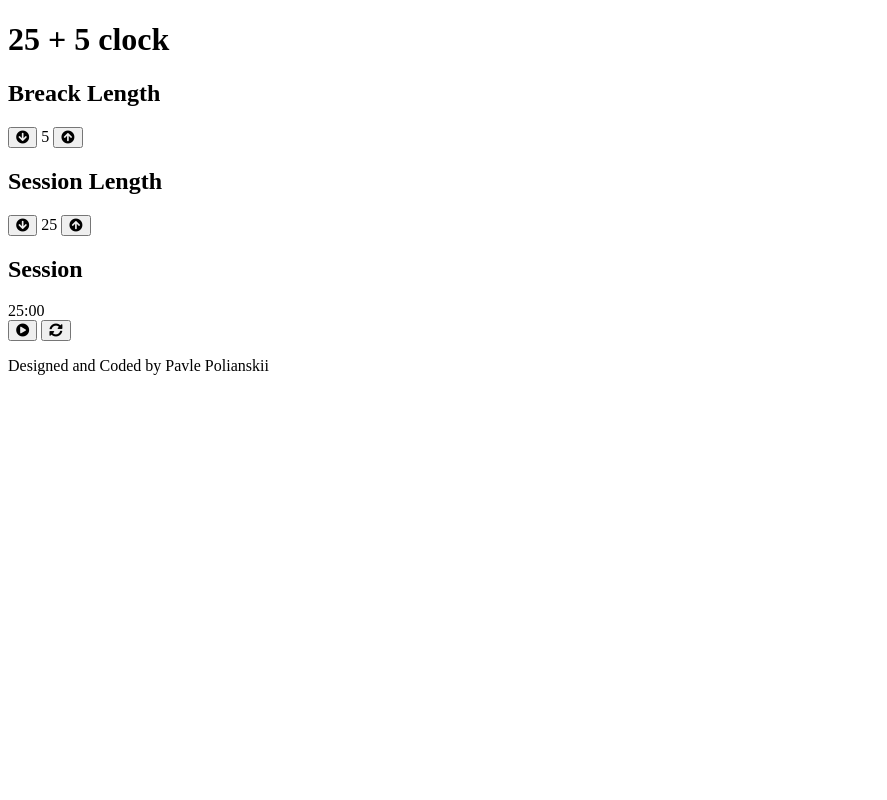
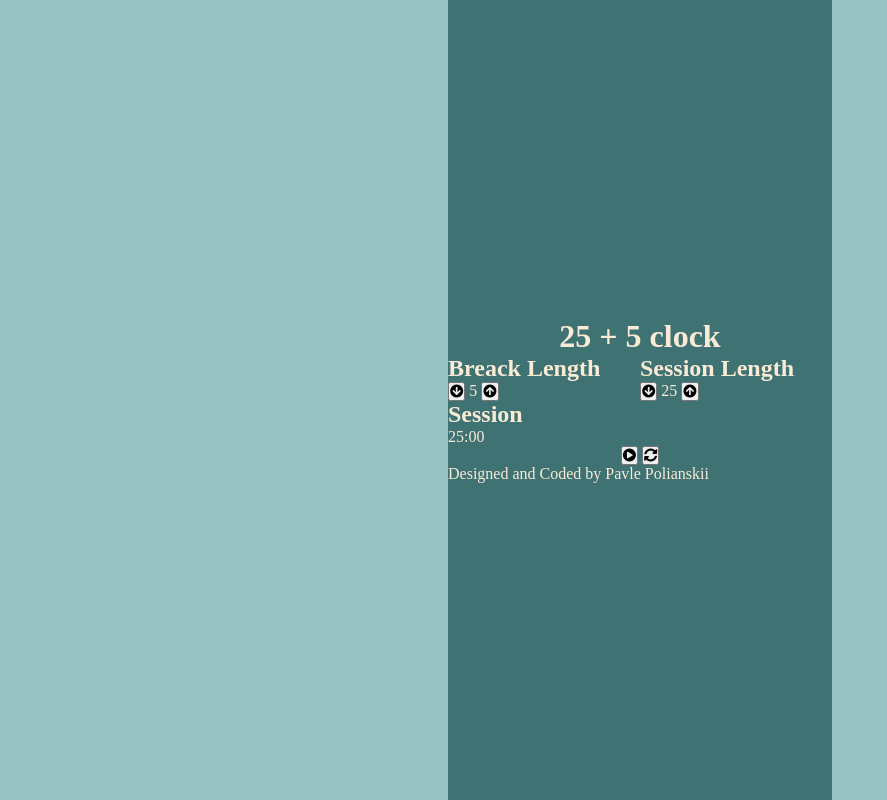
Before and after one commit to Polianskii/25_and_5_clock, a plain HTML site: page index.html in a window 1280 px wide. Shown: the whole page, without its empty margins (0-887 px from the left). Drawn offline with nearby package versions, Linux system fonts and the light colour scheme.

Commit message:
Setting styles

```diff
--- a/index.html
+++ b/index.html
@@ -31,27 +31,27 @@
 
   <div class="clock">
     <h1 class="header">25 + 5 clock</h1>
-    <div class="break">
-      <h2 id="break-label">Breack Length</h2>
-      <div class="setting">
-        <button id="break-decrement">
-          <i class="fas fa-arrow-circle-down"></i>
+    <div class="setting">
+      <h2  class="setting__label" id="break-label">Breack Length</h2>
+      <div class="setting__control">
+        <button class="setting__button" id="break-decrement">
+          <i class="setting__icon fas fa-arrow-circle-down"></i>
         </button>
-        <output id="break-length">5</output>
-        <button id="break-increment">
-          <i class="fas fa-arrow-circle-up"></i>
+        <output  class="setting__display" id="break-length">5</output>
+        <button class="setting__button" id="break-increment">
+          <i class="setting__icon fas fa-arrow-circle-up"></i>
         </button>
       </div>
     </div>
-    <div class="session">
-      <h2 id="session-label">Session Length</h2>
-      <div class="setting">
-        <button id="session-decrement">
-          <i class="fas fa-arrow-circle-down"></i>
+    <div class="setting">
+      <h2 class="setting__label" id="session-label">Session Length</h2>
+      <div class="setting__control">
+        <button class="setting__button" id="session-decrement">
+          <i class="setting__icon fas fa-arrow-circle-down"></i>
         </button>
-        <output id="session-length">25</output>
-        <button id="session-increment">
-          <i class="fas fa-arrow-circle-up"></i>
+        <output class="setting__display" id="session-length">25</output>
+        <button class="setting__button" id="session-increment">
+          <i class="setting__icon fas fa-arrow-circle-up"></i>
         </button>
       </div>
     </div>
--- a/styles/style.css
+++ b/styles/style.css
@@ -0,0 +1,46 @@
+* {
+  margin: 0;
+  padding: 0;
+  box-sizing: border-box;
+  clear: both;
+}
+
+:root {
+  --main-bg-color: rgb(154, 196, 196);
+  --clock-bg-color: rgb(63, 114, 114);
+  --color-light: antiquewhite;
+}
+
+body {
+  width: 100%;
+  background-color: var(--main-bg-color);
+}
+
+.clock {
+  width: 30%;
+  height: 100vh;
+  margin: auto;
+  display: flex;
+  flex-wrap: wrap;
+  justify-content: center;
+  align-content: center;
+  background-color: var(--clock-bg-color);
+  color: var(--color-light);
+}
+
+.header {
+  width: 100%;
+  text-align: center;
+}
+
+.setting {
+  width: 50%;
+}
+
+.display {
+  width: 100%;
+}
+
+.footer {
+  width: 100%;
+}
```
